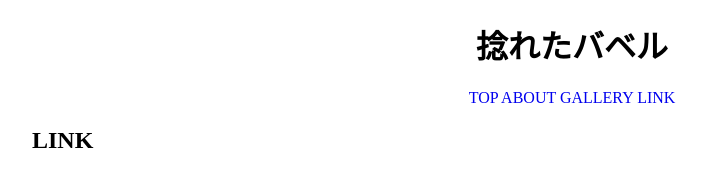
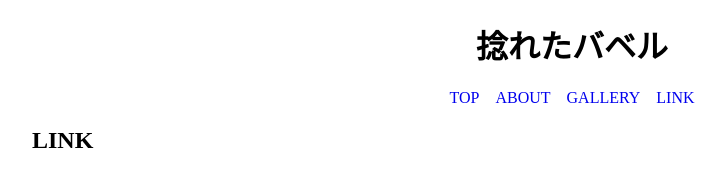
Before and after one commit to hutinoatari/hutinoatari.github.io, a Next.js app: page /link in a window 1280 px wide. Shown: the top 177 px of the page, without its empty margins (68-794 px from the left). Built offline with nearby package versions, Linux system fonts and the light colour scheme.

Commit message:
メニューをulタグに変更

```diff
--- a/src/components/Header.tsx
+++ b/src/components/Header.tsx
@@ -7,18 +7,28 @@ const Header: FC<{}> = () => {
         <header>
             <h1 className={styles.center}>捻れたバベル</h1>
             <nav className={styles.center}>
+                <ul className={styles.list}>
+                    <li>
                         <Link href="/">
                             <a>TOP</a>
-                </Link>{" "}
+                        </Link>
+                    </li>
+                    <li>
                         <Link href="/about">
                             <a>ABOUT</a>
-                </Link>{" "}
+                        </Link>
+                    </li>
+                    <li>
                         <Link href="/gallery">
                             <a>GALLERY</a>
-                </Link>{" "}
+                        </Link>
+                    </li>
+                    <li>
                         <Link href="/link">
                             <a>LINK</a>
                         </Link>
+                    </li>
+                </ul>
             </nav>
         </header>
     );
--- a/src/styles/Layout.module.scss
+++ b/src/styles/Layout.module.scss
@@ -6,3 +6,12 @@
 .center {
     text-align: center;
 }
+
+.list {
+    list-style: none;
+    padding-inline-start: 0;
+    & li {
+        display: inline;
+        margin: auto 0.5rem;
+    }
+}
```
Lines whose indentation alone changed are shown as unchanged.
